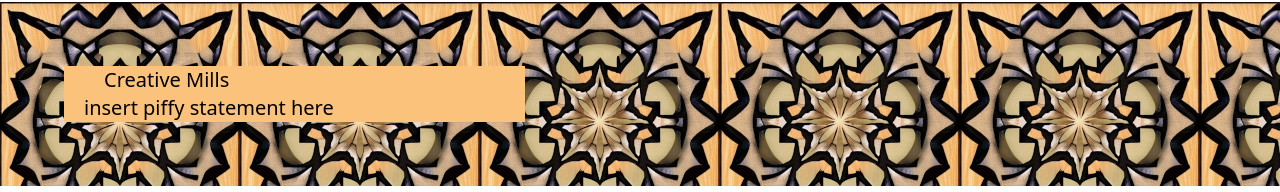
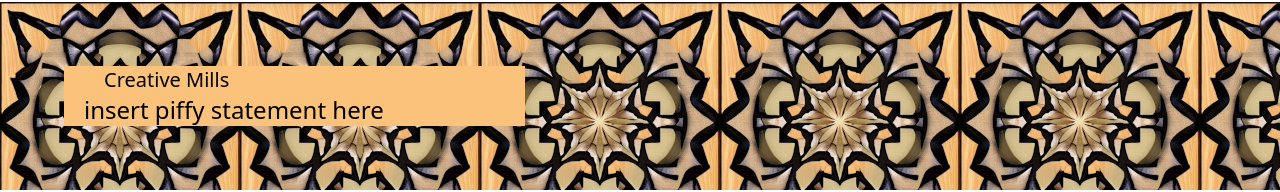
Before and after one commit to g4mbler0003/creative-mills, a Nuxt app: page / in a window 1280 px wide. Shown: the part 126-318 px from the top of the page. Built offline with nearby package versions, Linux system fonts and the light colour scheme.

Commit message:
fixed bg color

```diff
--- a/components/hero/Hero.vue
+++ b/components/hero/Hero.vue
@@ -1,10 +1,10 @@
 <template>
   <div class="bghero w-6/8 p-5 lg:p-16">
     <div class="bgherocolor px-5 xl:w-2/5 sm:w-150 md:w-200 ">
-    <h1 class="text-brown px-5 sm-text-xl md:text-xl text-6xl">
+    <h1 class="text-brown px-5 sm:text-xl md:text-xl text-6xl">
       Creative Mills
     </h1>
-    <h2 class="text-brown sm-text-xl md:text-xl text-6xlxl:text-2xl">
+    <h2 class="text-brown sm:text-xl md:text-xl text-6xlxl xl:text-2xl">
       insert piffy statement here
     </h2>
     </div>
```
